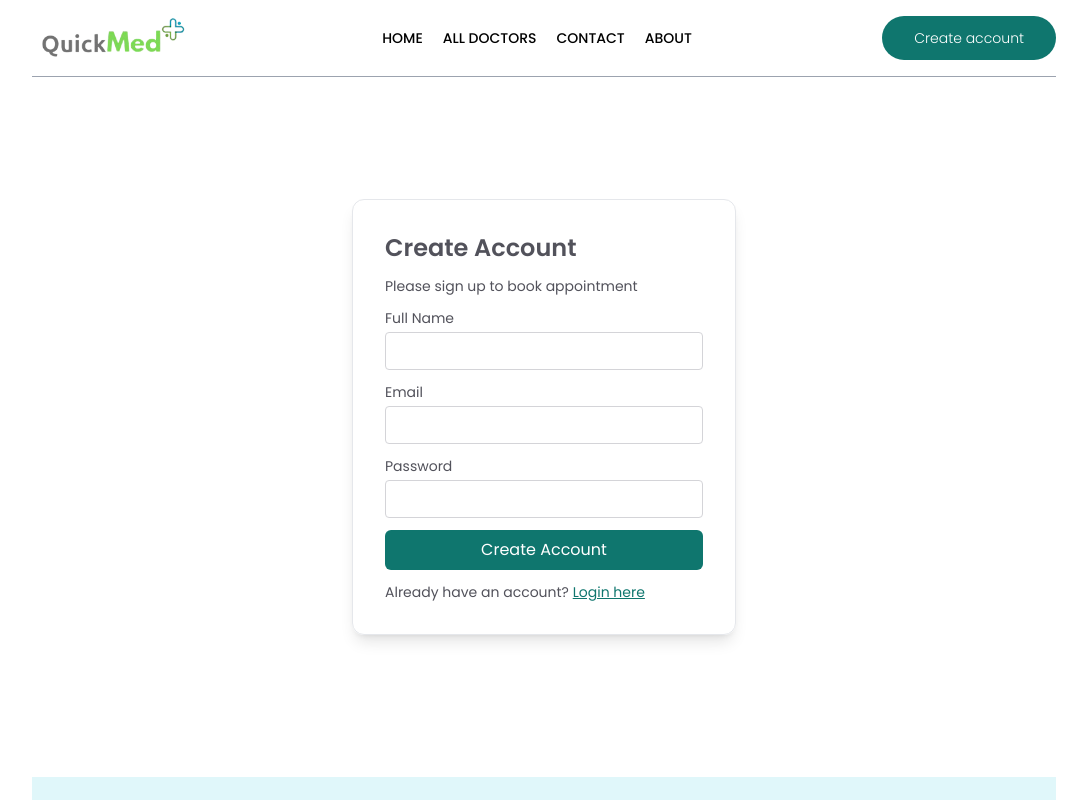
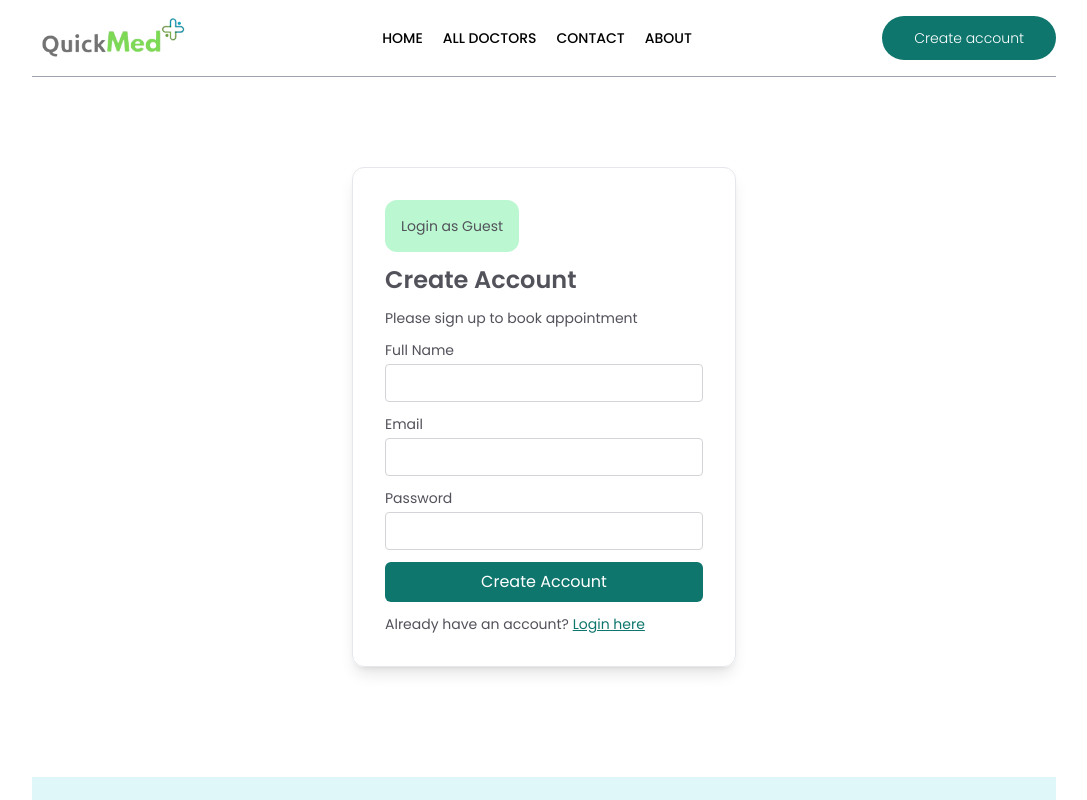
Before and after one commit to ankushthedeveloper/health-care, a React (Vite) app: page /login in a window 1280 px wide. Shown: the top 800 px of the page, without its empty margins (96-1183 px from the left). Built offline with nearby package versions, Linux system fonts and the light colour scheme; no server answers.

Commit message:
guest-login added

```diff
--- a/src/pages/Login.jsx
+++ b/src/pages/Login.jsx
@@ -14,6 +14,18 @@ const Login = () => {
   const [password, setPassword] = useState("");
   const [name, setName] = useState("");
 
+  const guestLoginHandler = async () => {
+    const { data } = await axios.post(backendUrl + "/api/user/login", {
+      email: "guest@gmail.com",
+      password: "a1b2c3d4",
+    });
+    if (data.success) {
+      localStorage.setItem("token", data.token);
+      setToken(data.token);
+    } else {
+      toast.error(data.message);
+    }
+  };
   const onSubmitHandler = async (event) => {
     event.preventDefault();
 
@@ -56,6 +68,12 @@ const Login = () => {
   return (
     <form onSubmit={onSubmitHandler} className="min-h-[80vh] flex items-center">
       <div className="flex flex-col gap-3 m-auto items-start p-8 min-w-[340px] sm:min-w-96 border rounded-xl text-zinc-600 text-sm shadow-lg">
+        <button
+          className="bg-green-200 p-4 rounded-xl hover:bg-green-400"
+          onClick={guestLoginHandler}
+        >
+          Login as Guest
+        </button>
         <p className="text-2xl font-semibold">
           {state === "Sign Up" ? "Create Account" : "Login"}
         </p>
```
